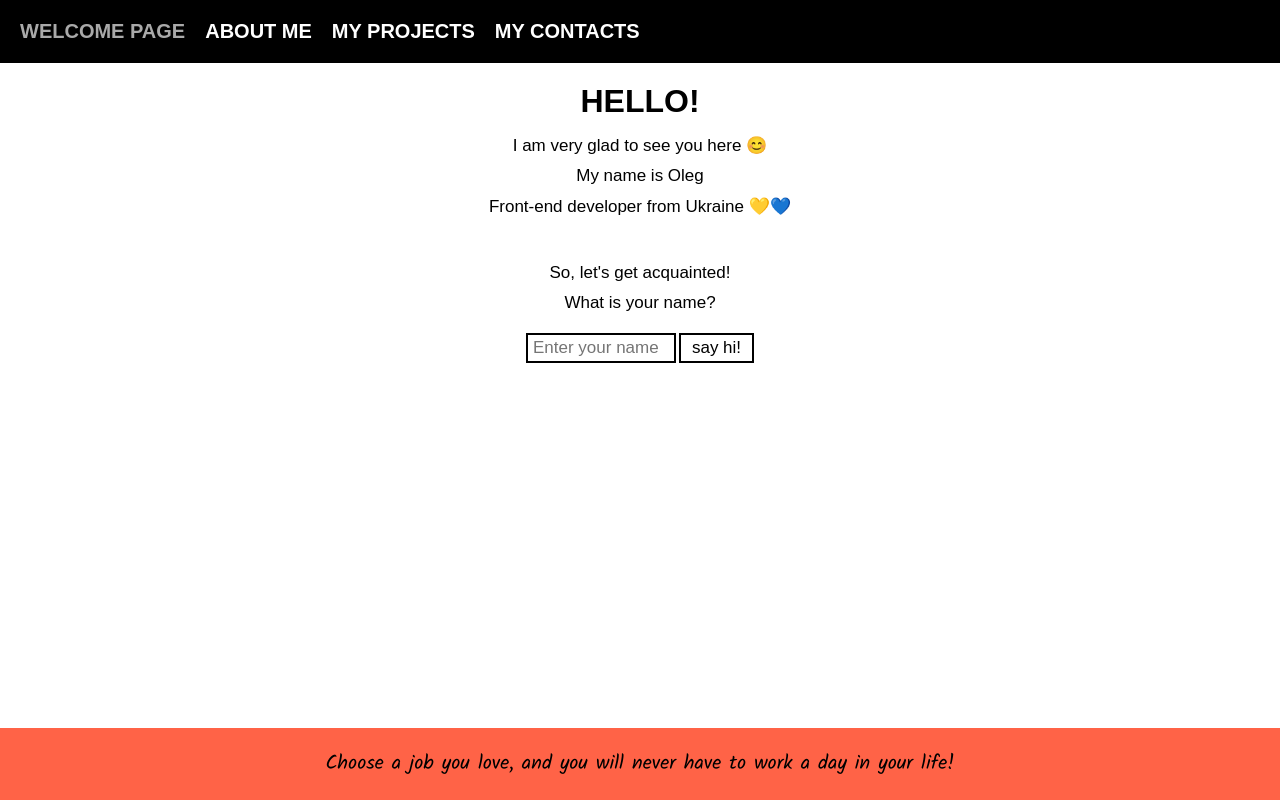
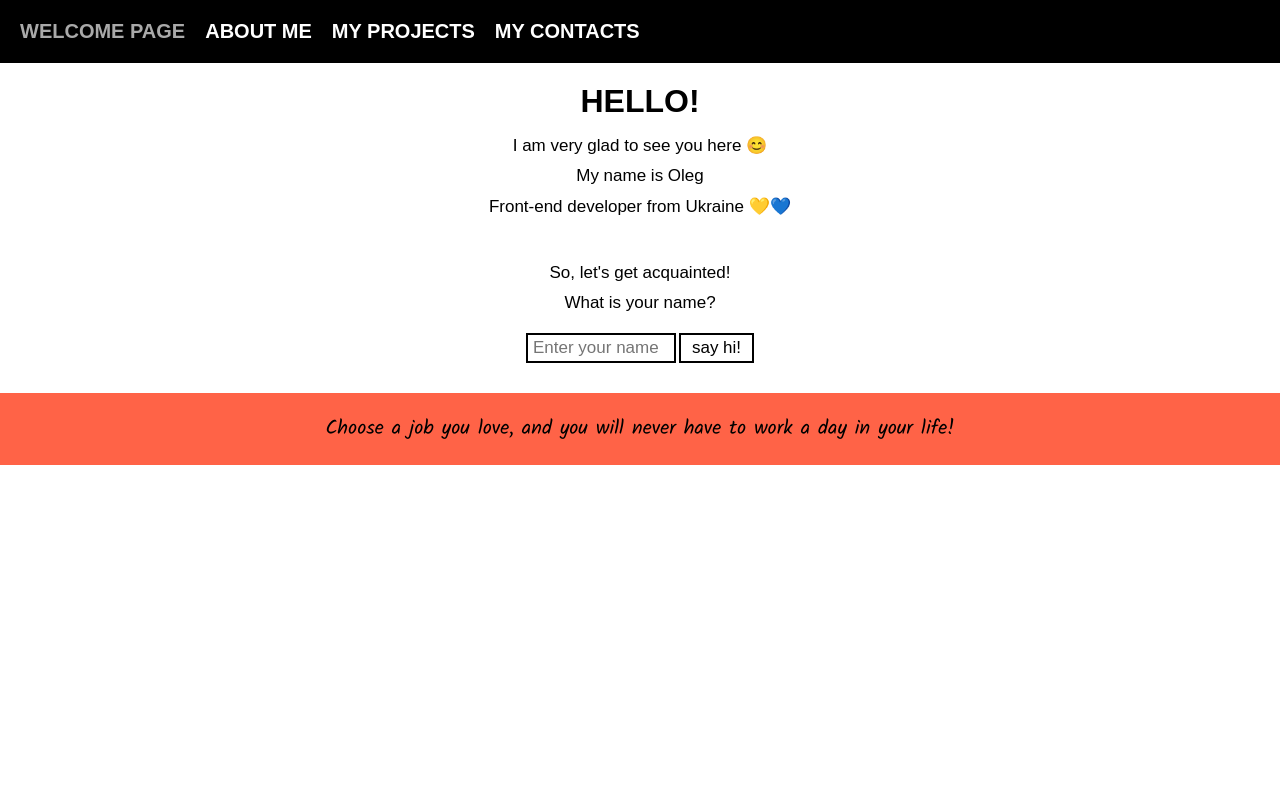
Before and after one commit to lem47/react-portfolio-project, a React (Create React App) app: page / in a window 1280 px wide. Built offline with nearby package versions, Linux system fonts and the light colour scheme; a web font is replaced by a local one.

Commit message:
fixed some bugs

```diff
--- a/src/App.scss
+++ b/src/App.scss
@@ -7,17 +7,9 @@
   cursor: default;
 }
 
-body {
+.App {
   min-height: 100vh;
   min-height: -webkit-fill-available;
-}
-
-html {
-  height: -webkit-fill-available;
-}
-
-.App {
-  height: 100vh;
   display: flex;
   flex-direction: column;
 }
--- a/src/Components/HomePage/HomePage.scss
+++ b/src/Components/HomePage/HomePage.scss
@@ -1,5 +1,5 @@
 .HomePage {
-  height: 100%;
+  flex: 1;
   padding: 20px;
   display: flex;
   flex-direction: column;
--- a/src/index.scss
+++ b/src/index.scss
@@ -1,3 +1,7 @@
+html {
+  height: -webkit-fill-available;
+}
+
 body {
   margin: 0;
   font-family: -apple-system, BlinkMacSystemFont, 'Segoe UI', 'Roboto', 'Oxygen',
```
